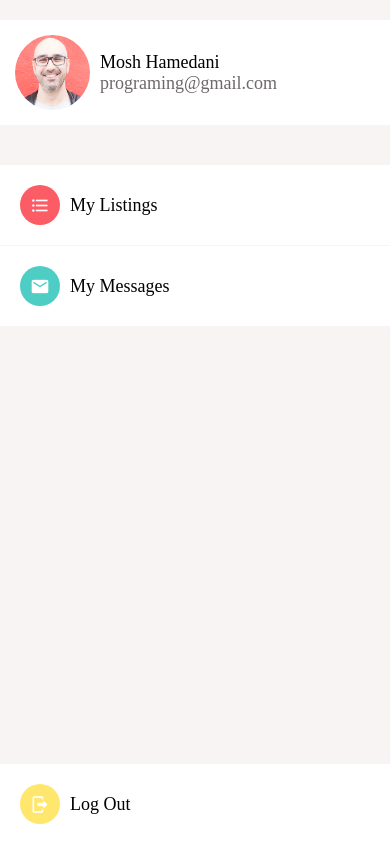
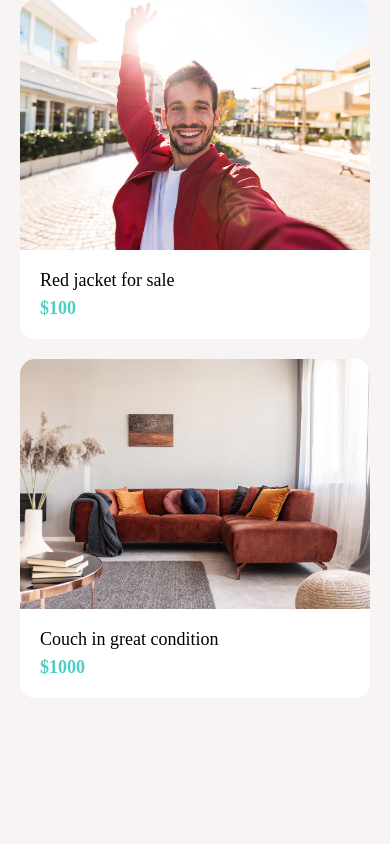
Before and after one commit to Moundir-Jabir/projet-fil-rouge-youcode, a React Native app: screen / in a window 390 px wide. Built offline with nearby package versions, Linux system fonts and the light colour scheme.

Commit message:
listing screen

```diff
--- a/App.js
+++ b/App.js
@@ -8,11 +8,12 @@ import Card from "./src/components/Card";
 import ListingDetailScreen from "./src/screens/ListingDetailScreen";
 import MessagesScreen from "./src/screens/MessagesScreen";
 import MyAccountScreen from "./src/screens/MyAccountScreen";
+import ListingScreen from "./src/screens/ListingScreen";
 
 export default function App() {
   return (
     <GestureHandlerRootView style={{ flex: 1 }}>
-      <MyAccountScreen />
+      <ListingScreen />
       <StatusBar barStyle={"dark-content"} />
     </GestureHandlerRootView>
   );
--- a/package.json
+++ b/package.json
@@ -12,7 +12,7 @@
     "expo": "~49.0.5",
     "expo-status-bar": "~1.6.0",
     "react": "18.2.0",
-    "react-native": "^0.72.3",
+    "react-native": "0.72.6",
     "expo-constants": "~14.4.2",
     "react-native-gesture-handler": "~2.12.0"
   },
--- a/src/components/Card.js
+++ b/src/components/Card.js
@@ -21,7 +21,6 @@ const styles = StyleSheet.create({
   container: {
     backgroundColor: colors.white,
     borderRadius: 15,
-    marginBottom: 20,
     overflow: "hidden",
   },
   image: {
--- /dev/null
+++ b/src/screens/ListingScreen.js
@@ -0,0 +1,45 @@
+import { View, StyleSheet, FlatList } from "react-native"
+import Screen from "../components/Screen"
+import Card from "../components/Card";
+
+const ListingScreen = () => {
+    const listings = [
+      {
+        id: 1,
+        title: "Red jacket for sale",
+        subTitle: "$100",
+        image: require("../assets/jacket.jpg")
+      },
+      {
+        id: 2,
+        title: "Couch in great condition",
+        subTitle: "$1000",
+        image: require("../assets/couch.jpg")
+      },
+    ];
+  return (
+    <Screen>
+    <View style={styles.flatlistContainer}>
+    <FlatList
+      data={listings}
+      keyExtractor={(listing) => listing.id.toString()}
+      renderItem={({ item }) => (
+        <Card title={item.title} subTitle={item.subTitle} image={item.image}/>
+      )}
+      ItemSeparatorComponent={<View style={styles.separator}></View>}
+    />
+    </View>
+    </Screen>
+  )
+}
+
+export default ListingScreen
+
+const styles = StyleSheet.create({
+    flatlistContainer: {
+        marginHorizontal: 20,
+    },
+    separator: {
+        height: 20,
+    }
+})
--- a/src/screens/MyAccountScreen.js
+++ b/src/screens/MyAccountScreen.js
@@ -1,4 +1,4 @@
-import { FlatList, StyleSheet } from "react-native";
+import { FlatList, StyleSheet, View } from "react-native";
 import Profil from "../components/Profil";
 import Screen from "../components/Screen";
 import colors from "../styles/colors";
@@ -22,7 +22,7 @@ const MyAccountScreen = () => {
         name: "email",
         background: colors.green,
       },
-    },
+    }
   ];
 
   return (
@@ -32,8 +32,8 @@ const MyAccountScreen = () => {
         title={"Mosh Hamedani"}
         subTitle="programing@gmail.com"
       />
+      <View style={styles.flatlistContainer}>
       <FlatList
-        style={styles.flatlistContainer}
         data={menus}
         keyExtractor={(menus) => menus.id.toString()}
         renderItem={({ item }) => (
@@ -45,6 +45,7 @@ const MyAccountScreen = () => {
         )}
         ItemSeparatorComponent={ListItemSeparator}
       />
+      </View>
       <MenuItem name="logout" background="#ffe66d" title="Log Out" />
     </Screen>
   );
@@ -55,6 +56,5 @@ export default MyAccountScreen;
 const styles = StyleSheet.create({
   flatlistContainer: {
     marginVertical: 20,
-    flex: 1,
   },
 });
```
Also changed, not shown: 1 other file (tests, documents, lock files or other folders).
